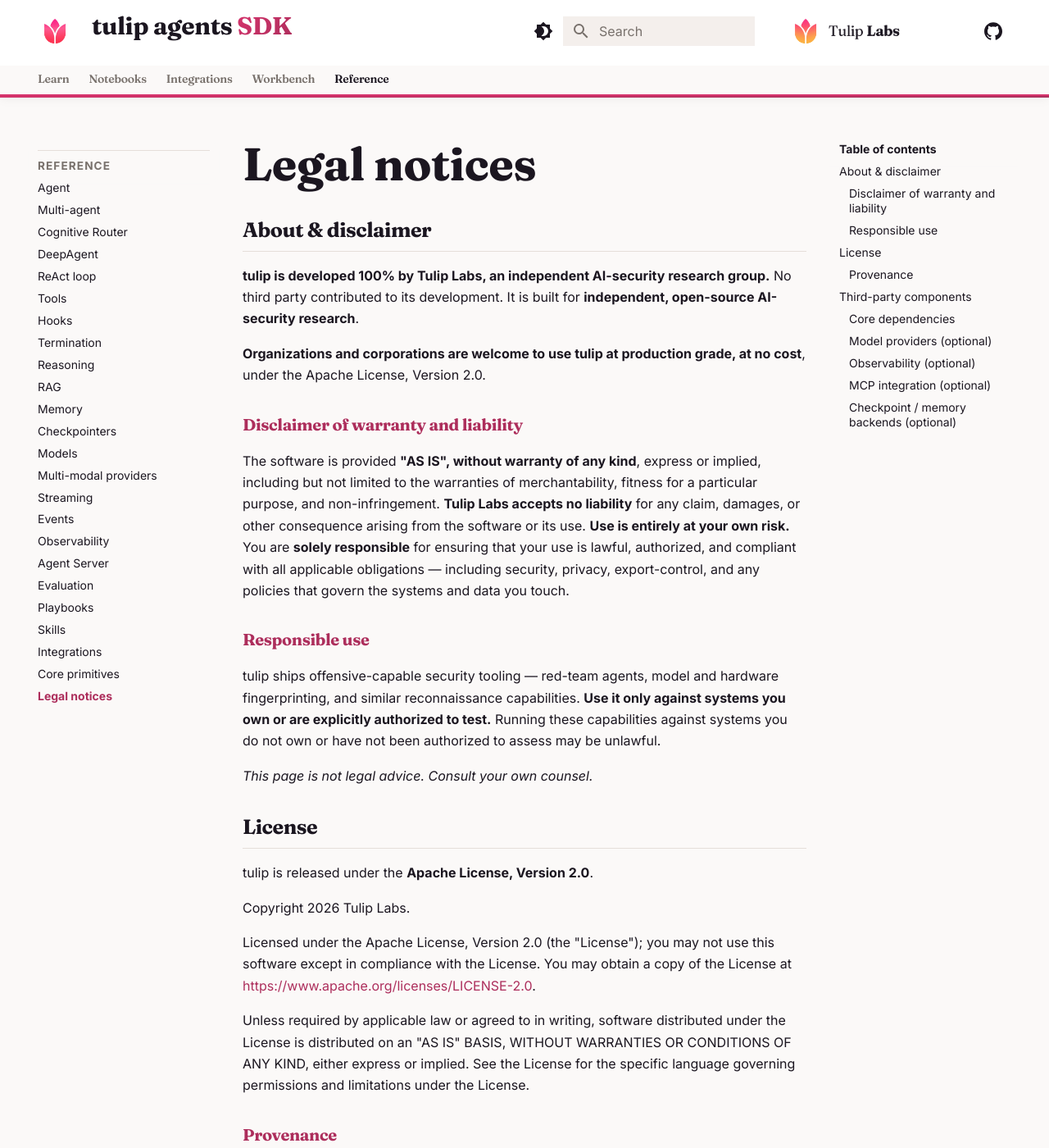
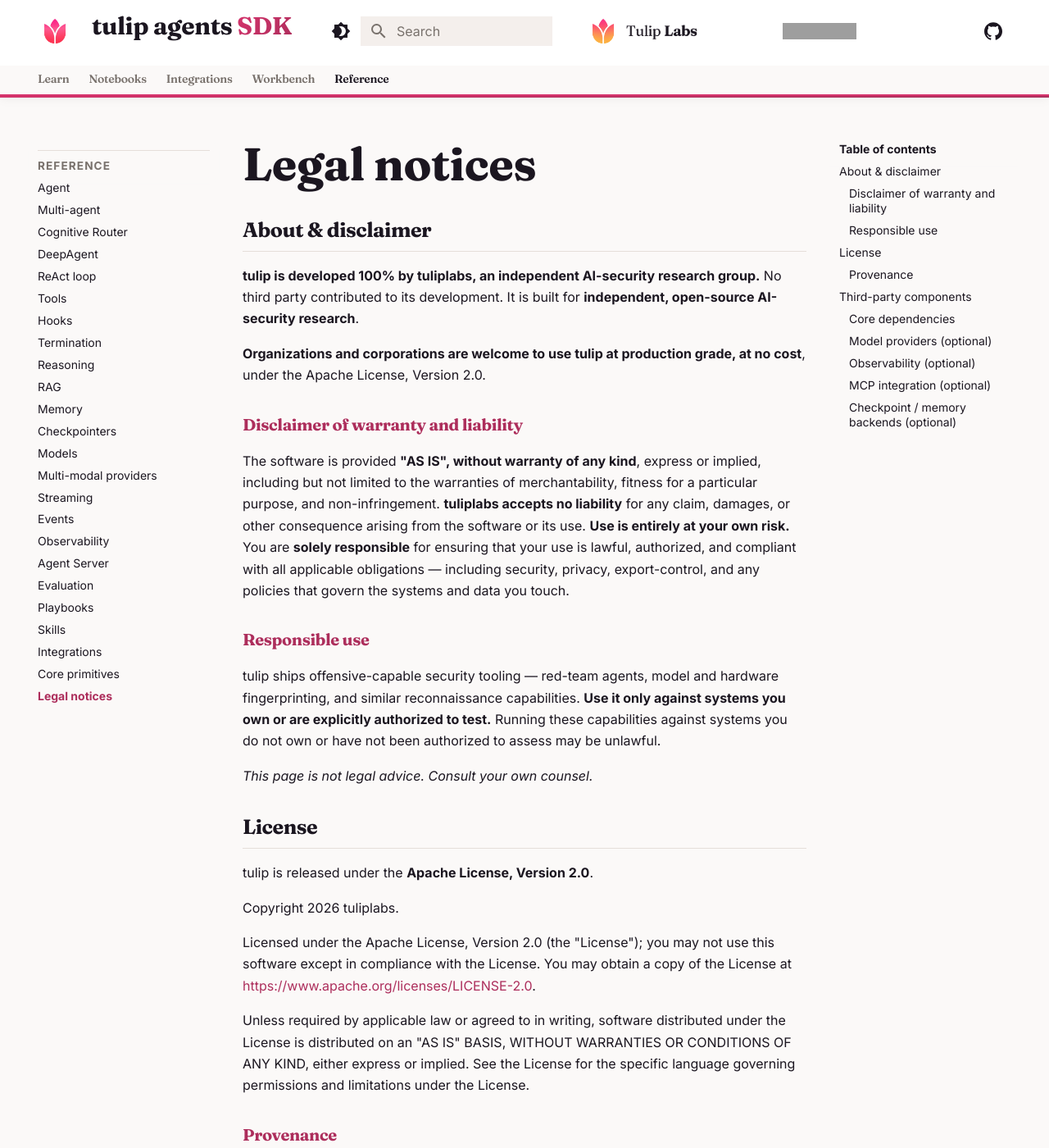
Before and after one commit to tuliplabs-ai/docs, an MkDocs documentation site: the page built from docs/legal.md, in a window 1280 px wide and 1400 px high. Shown: the whole window at 82% size. Built offline with MkDocs 1.6.1 and Material for MkDocs 9.7.7, drawn with Linux system fonts in a browser that asks for light colours; some of the changed text lies outside the part shown; grey boxes are pictures that could not be loaded.

Commit message:
docs(header): always-on PyPI badge, brand no longer links to the main site, 'Tulip Labs' -> 'tuliplabs'

```diff
--- a/docs/legal.md
+++ b/docs/legal.md
@@ -2,13 +2,13 @@
 
 ## About &amp; disclaimer
 
-**tulip is developed 100% by Tulip Labs, an independent AI-security research group.** No third party contributed to its development. It is built for **independent, open-source AI-security research**.
+**tulip is developed 100% by tuliplabs, an independent AI-security research group.** No third party contributed to its development. It is built for **independent, open-source AI-security research**.
 
 **Organizations and corporations are welcome to use tulip at production grade, at no cost**, under the Apache License, Version 2.0.
 
 ### Disclaimer of warranty and liability
 
-The software is provided **"AS IS", without warranty of any kind**, express or implied, including but not limited to the warranties of merchantability, fitness for a particular purpose, and non-infringement. **Tulip Labs accepts no liability** for any claim, damages, or other consequence arising from the software or its use. **Use is entirely at your own risk.** You are **solely responsible** for ensuring that your use is lawful, authorized, and compliant with all applicable obligations — including security, privacy, export-control, and any policies that govern the systems and data you touch.
+The software is provided **"AS IS", without warranty of any kind**, express or implied, including but not limited to the warranties of merchantability, fitness for a particular purpose, and non-infringement. **tuliplabs accepts no liability** for any claim, damages, or other consequence arising from the software or its use. **Use is entirely at your own risk.** You are **solely responsible** for ensuring that your use is lawful, authorized, and compliant with all applicable obligations — including security, privacy, export-control, and any policies that govern the systems and data you touch.
 
 ### Responsible use
 
@@ -20,7 +20,7 @@
 
 tulip is released under the **Apache License, Version 2.0**.
 
-Copyright 2026 Tulip Labs.
+Copyright 2026 tuliplabs.
 
 Licensed under the Apache License, Version 2.0 (the "License"); you may not use this software except in compliance with the License. You may obtain a copy of the License at <https://www.apache.org/licenses/LICENSE-2.0>.
 
--- a/mkdocs.yml
+++ b/mkdocs.yml
@@ -59,7 +59,7 @@
 - javascripts/notebook-filter.js
 - javascripts/sidebar-filter.js
 
-copyright: <span class="footer-brand"><span class="footer-brand__text">tulipagents.ai</span></span><br><span class="footer-copy">Copyright &copy; 2026 Tulip Labs &middot; <a href="/legal/">Legal &amp; disclaimer</a></span>
+copyright: <span class="footer-brand"><span class="footer-brand__text">tulipagents.ai</span></span><br><span class="footer-copy">Copyright &copy; 2026 tuliplabs &middot; <a href="/legal/">Legal &amp; disclaimer</a></span>
 
 extra:
   homepage: https://tulipagents.ai/
--- a/overrides/partials/source.html
+++ b/overrides/partials/source.html
@@ -1,16 +1,30 @@
 {#-
-  tulip header right-side: tuliplabs link + GitHub repo link.
+  tulip header right-side: brand (-> docs home, never the main site)
+  + always-on PyPI badge + GitHub repo link.
 -#}
 <a
-  href="https://tuliplabs.ai/"
-  title="Tulip Labs"
+  href="{{ config.extra.homepage }}"
+  title="tuliplabs"
   class="md-header__source md-header__brand"
+  aria-label="tuliplabs"
+>
+  <img src="{{ 'img/tulip-mark.png' | url }}" alt="" class="md-header__brand-mark">
+  <img src="{{ 'img/tuliplabs-wordmark.png' | url }}" alt="tuliplabs" class="md-header__brand-wordmark">
+</a>
+
+<a
+  href="https://pypi.org/project/tulip-agents/"
+  title="tulip-agents on PyPI"
+  class="md-header__source md-header__pypi"
   target="_blank"
   rel="noopener"
-  aria-label="Tulip Labs"
+  aria-label="tulip-agents on PyPI"
 >
-  <img src="{{ 'img/tulip-mark.png' | url }}" alt="" class="md-header__brand-mark">
-  <img src="{{ 'img/tuliplabs-wordmark.png' | url }}" alt="Tulip Labs" class="md-header__brand-wordmark">
+  <img
+    src="https://img.shields.io/pypi/v/tulip-agents?label=PyPI&color=ED5A8B"
+    alt="tulip-agents on PyPI"
+    class="md-header__pypi-badge"
+  >
 </a>
 
 <a
@@ -25,6 +39,3 @@
     <path fill="currentColor" d="M12 .297c-6.63 0-12 5.373-12 12 0 5.303 3.438 9.8 8.205 11.385.6.113.82-.258.82-.577 0-.285-.01-1.04-.015-2.04-3.338.724-4.042-1.61-4.042-1.61-.546-1.387-1.333-1.756-1.333-1.756-1.089-.745.083-.729.083-.729 1.205.084 1.838 1.236 1.838 1.236 1.07 1.835 2.809 1.305 3.495.998.108-.776.417-1.305.76-1.605-2.665-.3-5.466-1.332-5.466-5.93 0-1.31.467-2.381 1.235-3.221-.135-.303-.54-1.523.105-3.176 0 0 1.005-.322 3.3 1.23.96-.267 1.98-.4 3-.405 1.02.005 2.04.138 3 .405 2.28-1.552 3.285-1.23 3.285-1.23.645 1.653.24 2.873.12 3.176.765.84 1.23 1.911 1.23 3.221 0 4.609-2.805 5.625-5.475 5.92.42.36.81 1.096.81 2.22 0 1.606-.015 2.896-.015 3.286 0 .315.21.69.825.57C20.565 22.092 24 17.592 24 12.297c0-6.627-5.373-12-12-12"/>
   </svg>
 </a>
-
-{#- PyPI badge removed until tulip-agents is published to PyPI (shields 404s
-    with "package or version not found" otherwise). Restore this block once live. -#}
```
Also changed, not shown: docs/img/logo.svg.
